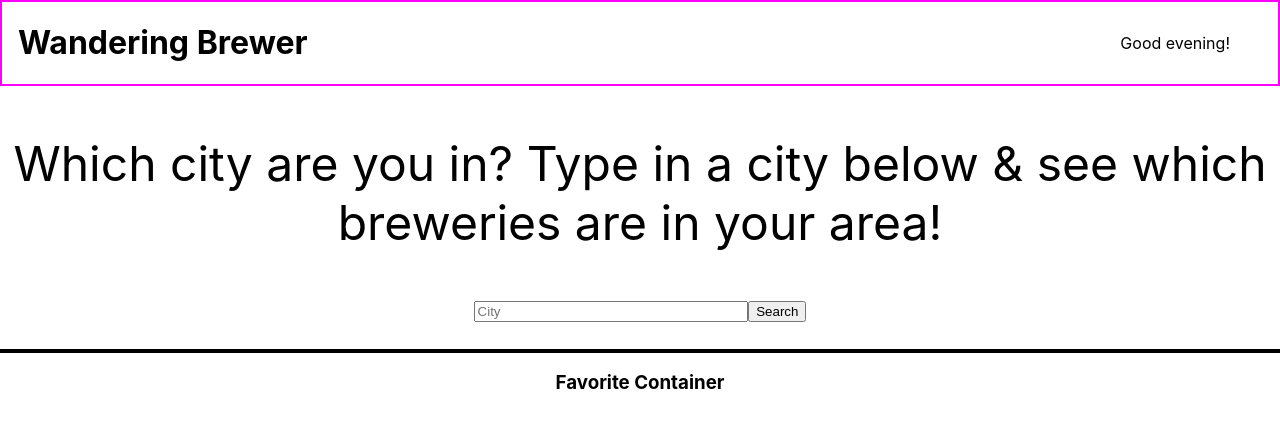
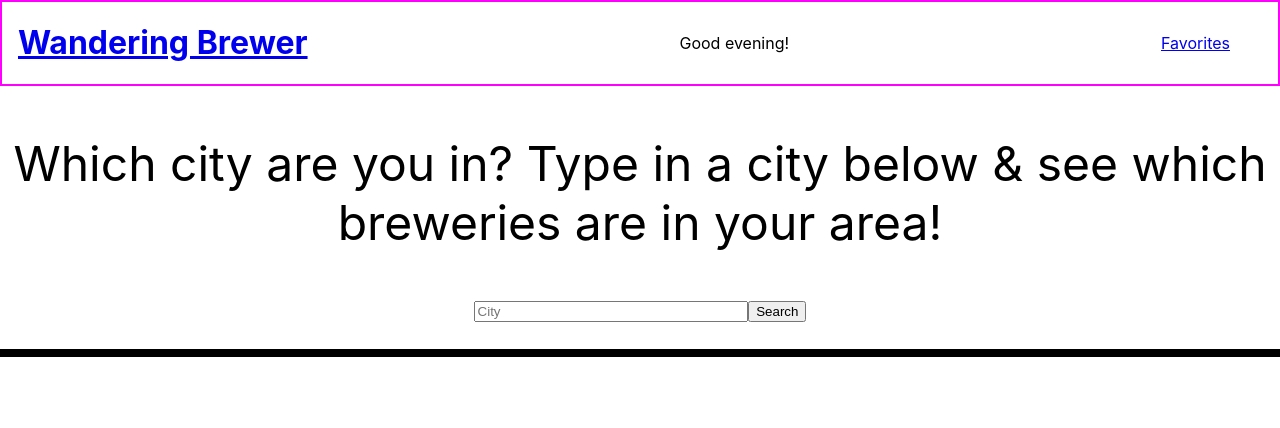
Before and after one commit to abodnar1/wandering-brewer, a React (Create React App) app: page / in a window 1280 px wide. Shown: the top 428 px of the page. Built offline with nearby package versions, Linux system fonts and the light colour scheme.

Commit message:
Add addFavorite functionality

```diff
--- a/src/Components/App/App.js
+++ b/src/Components/App/App.js
@@ -14,22 +14,25 @@ const App = () => {
 
   return (
     <div className="app">
+      <Header />
+
       <Switch>
         <Route exact path="/">
-          <Header />
           <Form breweries={breweries} setBreweries={setBreweries} setError={setError} />
-          <Breweries breweries={breweries} error={error} />
-          <Favorites />
+          <Breweries breweries={breweries} error={error} setFavorites={setFavorites} />
+          <Favorites favorites={favorites} setFavorites={setFavorites}error={error} />
         </Route>
 
-        <Route
-          path="/:id"
+        <Route path="/:id"
           render={({ match }) => {
             const breweryToView = breweries.find(brewery => brewery.id === match.params.id);
             return <BreweryDetails breweryToView={breweryToView}/>
           }}>
         </Route>
 
+        {/* <Route path="/favorites">
+          <Favorites favorites={favorites} error={error} />
+        </Route> */}
       </Switch>
     </div>
   );
--- a/src/Components/Breweries/Breweries.js
+++ b/src/Components/Breweries/Breweries.js
@@ -3,7 +3,7 @@ import PropTypes from "prop-types";
 import "./Breweries.css";
 import BreweryCard from "../BreweryCard/BreweryCard";
 
-const Breweries = ({ breweries, error }) => {
+const Breweries = ({ breweries, error, setFavorites }) => {
 
   const breweriesByCity = breweries.map(brewery => {
     return (
@@ -14,6 +14,8 @@ const Breweries = ({ breweries, error }) => {
         city={brewery.city}
         state={brewery.state}
         type={brewery.brewery_type}
+        isFavorite={brewery.isFavorite}
+        setFavorites={setFavorites}
       />
     );
   });
@@ -35,7 +37,9 @@ Breweries.propTypes = {
       name: PropTypes.string.isRequired,
       city: PropTypes.string.isRequired,
       state: PropTypes.string.isRequired,
-      type: PropTypes.string
+      type: PropTypes.string,
+      isFavorite: PropTypes.bool.isRequired,
+      setFavorites: PropTypes.func
     })
   )
 };
--- a/src/Components/BreweryCard/BreweryCard.js
+++ b/src/Components/BreweryCard/BreweryCard.js
@@ -2,11 +2,40 @@ import React from "react";
 import PropTypes from "prop-types";
 import { Link } from "react-router-dom";
 import "./BreweryCard.css";
+import Favorites from "../Favorites/Favorites";
 
-const BreweryCard = ({ id, name, city, state, type }) => {
+const BreweryCard = ({ id, name, city, state, type, isFavorite, setFavorites }) => {
+
+  const addFavorite = (e, id) => {
+    e.preventDefault();
+
+    console.log("toggle me baby")
+    console.log("id", id)
+    console.log("before", isFavorite)
+
+    isFavorite = true;
+    const newFavorite = {
+      id,
+      name,
+      city,
+      state,
+      type,
+      isFavorite,
+      setFavorites
+    }
+
+    setFavorites(favorites => [...favorites, newFavorite]);
+
+    console.log("after", isFavorite)
+    console.log("favorites", newFavorite)
+    // toggle between add and remove favorite
+    // update the favorites array
+  }
+
   return (
     <Link to={`/${id}`} style={{textDecoration: "none"}}>
       <div className="brewery-card-wrapper">
+        <button className="favorite-button" onClick={(e) => addFavorite(e, id)}>FAVORITE</button>
         <h2 className="brewery-name">{name}</h2>
         <p className="brewery-location">{city}, {state}</p>
         <div className="brewery-type">
@@ -24,5 +53,7 @@ BreweryCard.propTypes = {
   name: PropTypes.string.isRequired,
   city: PropTypes.string.isRequired,
   state: PropTypes.string.isRequired,
-  type: PropTypes.string
+  type: PropTypes.string,
+  isFavorite: PropTypes.bool.isRequired,
+  setFavorites: PropTypes.func
 };
--- a/src/Components/Favorites/Favorites.css
+++ b/src/Components/Favorites/Favorites.css
@@ -0,0 +1,10 @@
+.favorites-container {
+  display: grid;
+  grid-template-columns: repeat(5, 1fr);
+  border: 2px solid black;
+}
+
+.error-message {
+  font-size: 2em;
+  color: red;
+}
--- a/src/Components/Favorites/Favorites.js
+++ b/src/Components/Favorites/Favorites.js
@@ -1,12 +1,32 @@
 import React from "react";
+import PropTypes from "prop-types";
 import "./Favorites.css";
+import BreweryCard from "../BreweryCard/BreweryCard";
 
-const Favorites = () => {
+const Favorites = ({ favorites, setFavorites, error }) => {
+
+  const favoriteBreweries = favorites.map(favorite => {
+    return (
+      <BreweryCard
+        id={favorite.id}
+        key={favorite.id}
+        name={favorite.name}
+        city={favorite.city}
+        state={favorite.state}
+        type={favorite.brewery_type}
+        isFavorite={favorite.isFavorite}
+        setFavorites={setFavorites}
+      />
+    );
+  });
+
   return (
     <div className="favorites-container">
-      <h3>Favorite Container</h3>
+      {!error ? favoriteBreweries : <p className="error-message">{error}</p>}
     </div>
   );
 };
 
 export default Favorites;
+
+// prop types here
--- a/src/Components/Header/Header.js
+++ b/src/Components/Header/Header.js
@@ -1,4 +1,5 @@
 import React from "react";
+import { Link } from "react-router-dom";
 import "./Header.css";
 
 const Header = () => {
@@ -17,10 +18,17 @@ const Header = () => {
 
   return (
     <header className="header">
-      <h1 className="app-title">Wandering Brewer</h1>
+      <Link to="/">
+        <h1 className="app-title">Wandering Brewer</h1>
+      </Link>
       <p className="greeting">Good {timeOfDay}!</p>
+      <Link to="/favorites">
+        <p className="favorites-link">Favorites</p>
+      </Link>
     </header>
   );
 };
 
 export default Header;
+
+// will need to wrap h1 in a Link without textDecoration for "/"
```
